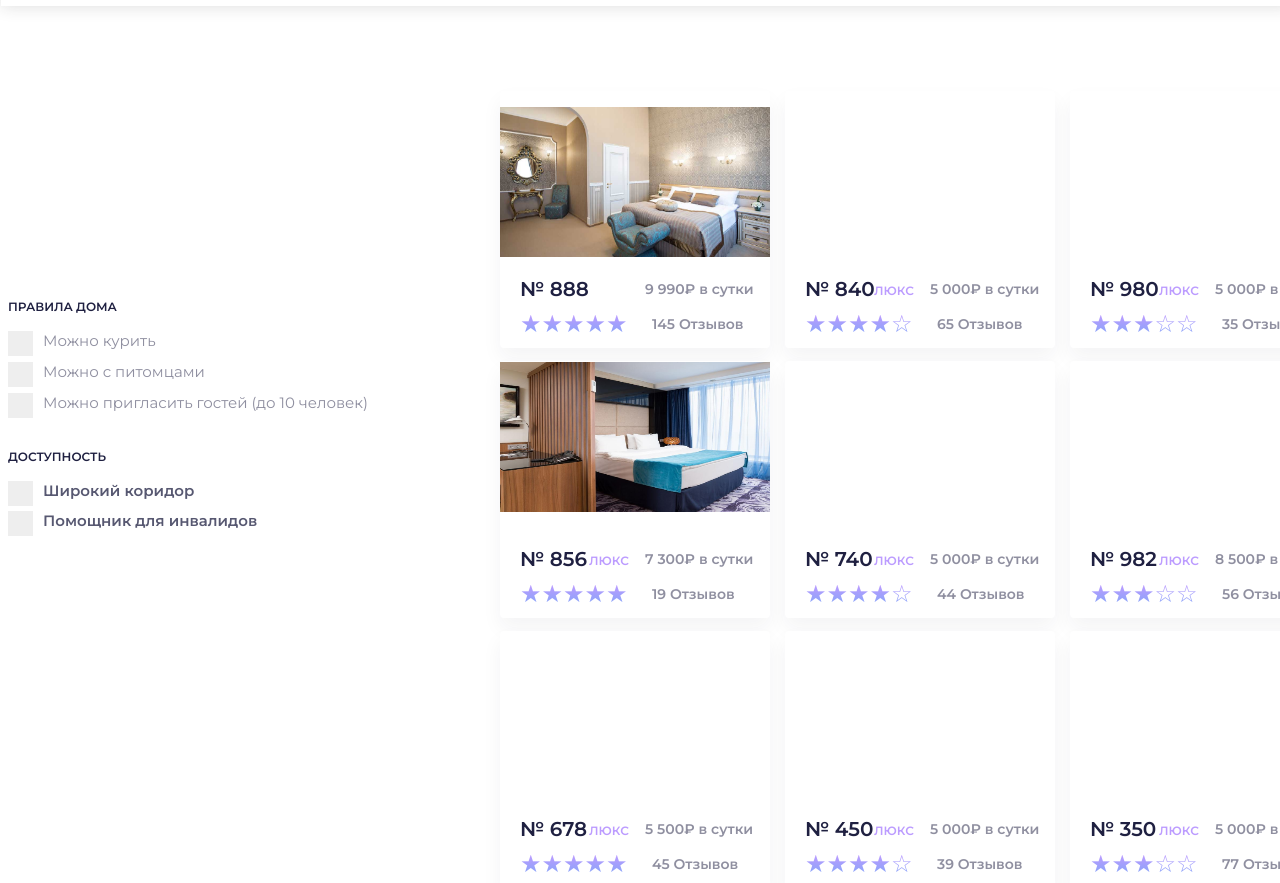
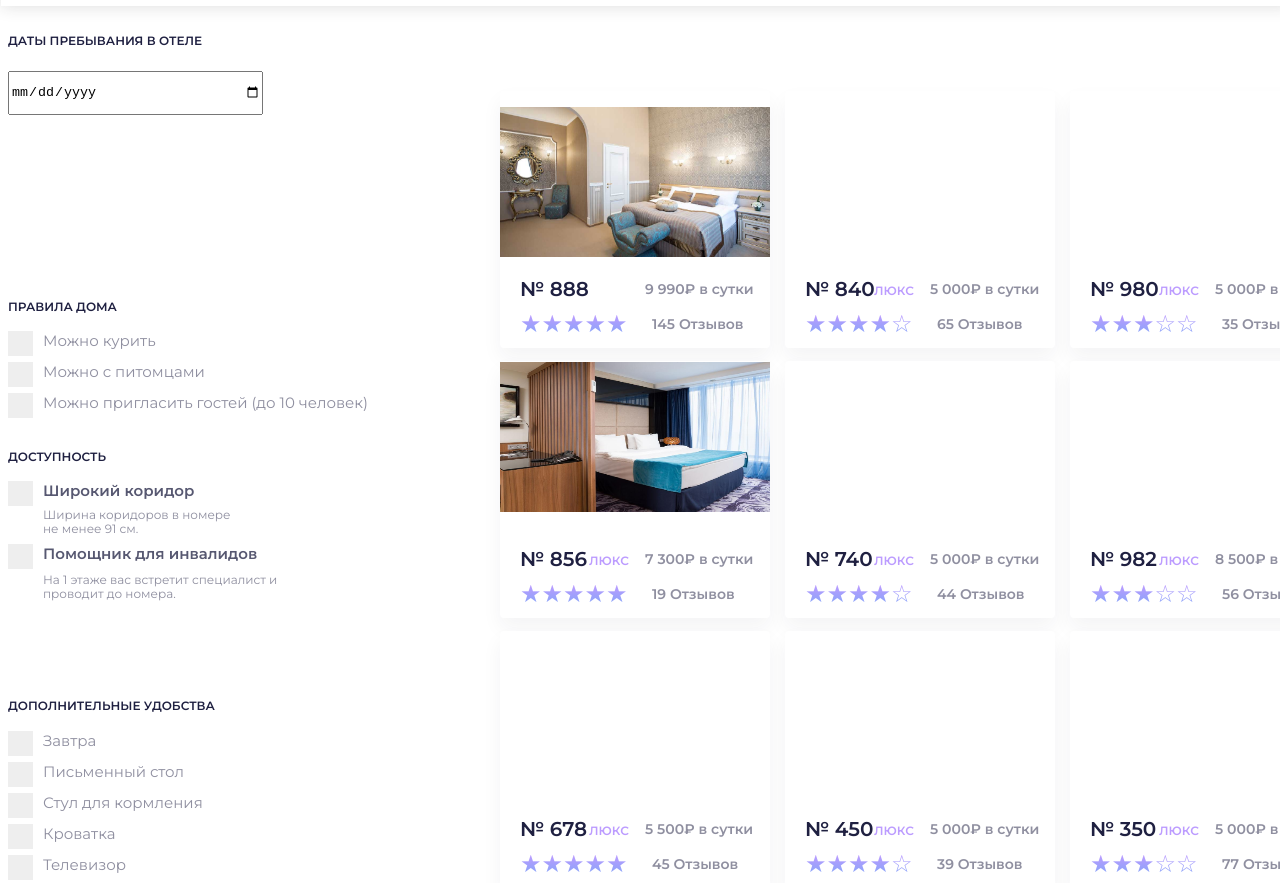
Before and after one commit to ZenBogdan2604/site-for-hotel, a plain HTML site: page main.html in a window 1280 px wide. Shown: the part 69-952 px from the top of the page. Drawn offline with Linux system fonts and the light colour scheme.

Commit message:
add checkboxes

```diff
--- a/main.css
+++ b/main.css
@@ -476,7 +476,7 @@ border-radius: 4px;
     display: block;
     position: relative;
     padding-left: 35px;
-    margin-bottom: 12px;
+    margin-bottom: 45px;
 	width: px;
 	height: 18px;
 	font-weight: 700;
@@ -568,6 +568,105 @@ border-radius: 4px;
 	/* Dark 100% */
 
 	color: #1F2041;
+  }
+  .p{
+	position: absolute;
+	width: 203px;
+	height: 28px;
+	left: 35px;
+	top: 15px;
+
+	font-family: 'Montserrat';
+	font-style: normal;
+	font-weight: 400;
+	font-size: 12px;
+	line-height: 14px;
+	/* or 117% */
+
+
+	/* Dark 50% */
+
+	color: rgba(31, 32, 65, 0.5);
+
+  }
+  .p1{
+	position: absolute;
+width: 236px;
+height: 28px;
+left: 35px;
+top: 80px;
+
+font-family: 'Montserrat';
+font-style: normal;
+font-weight: 400;
+font-size: 12px;
+line-height: 14px;
+/* or 117% */
+
+
+/* Dark 50% */
+
+color: rgba(31, 32, 65, 0.5);
+
+  }
+  .checkbox3{
+	  position: absolute;
+	  top: 800px;
+	  left: px;
+  }
+  .p2{
+	position: absolute;
+	width: 209px;
+	height: 15px;
+	left: 0px;
+	top: -45px;
+
+	font-family: 'Montserrat';
+	font-style: normal;
+	font-weight: 700;
+	font-size: 12px;
+	line-height: 15px;
+	/* identical to box height */
+
+	text-transform: uppercase;
+
+	/* Dark 100% */
+
+	color: #1F2041;
+
+  }
+  .clndr{
+	  position: absolute;
+	  width: 250px;
+      height: 40px;
+	  top: 100px;
+	  left: px;
+  }
+  .p3{
+	position: absolute;
+	width: 197px;
+	height: 15px;
+	left: 0px;
+	top: 50px;
+
+	font-family: 'Montserrat';
+	font-style: normal;
+	font-weight: 700;
+	font-size: 12px;
+	line-height: 15px;
+	/* identical to box height */
+
+	text-transform: uppercase;
+
+	/* Dark 100% */
+
+	color: #1F2041;
+
+  }
+  .clndr1{
+	  position: absolute;
+	  top: 40px;
+	  left: px;
   }
 /*---------------------------------FOOTER------------------------------------------*/
 
--- a/main.html
+++ b/main.html
@@ -14,7 +14,7 @@
         <div class="head">
             <div class="header-body">
                 <div class="logo">
-                    <a href="index.html">
+                    <a href="main.html">
                         <img src="Screenshot_3.png">
                     </a>
                 </div>
@@ -131,6 +131,10 @@
                 <p class="pp7">★★★☆☆</p> <p class="pp2">55 Отзывов</p>
             </div>
         </div>
+        <div class="clndr1">
+            <p class="p3">даты пребывания в отеле</p>
+            <input class="clndr" type="date" name="Date" id="davaToday">
+        </div>
         <div class="checkbox1">
             <h1 class="h1">правила дома</h1>
             <label class="container">Можно курить
@@ -152,10 +156,39 @@
               <input type="checkbox">
               <span class="checkmark"></span>
             </label>
+            <p class="p">Ширина коридоров в номере не менее 91 см.</p>
             <label class="container1">Помощник для инвалидов
               <input type="checkbox">
               <span class="checkmark"></span>
             </label>
+            <p class="p1">На 1 этаже вас встретит специалист  и проводит до номера.</p>
+        </div>
+        <div class="checkbox3">
+            <p class="p2">дополнительные удобства</p>
+            <label class="container">Завтра
+                <input type="checkbox">
+                <span class="checkmark"></span>
+              </label>
+              <label class="container">Письменный стол
+                <input type="checkbox">
+                <span class="checkmark"></span>
+              </label>
+              <label class="container">Стул для кормления
+                <input type="checkbox">
+                <span class="checkmark"></span>
+              </label>
+              <label class="container">Кроватка
+                <input type="checkbox">
+                <span class="checkmark"></span>
+              </label>
+              <label class="container">Телевизор
+                <input type="checkbox">
+                <span class="checkmark"></span>
+              </label>
+              <label class="container">Шампунь
+                <input type="checkbox">
+                <span class="checkmark"></span>
+              </label>
         </div>
     </main>
     <footer>
```
